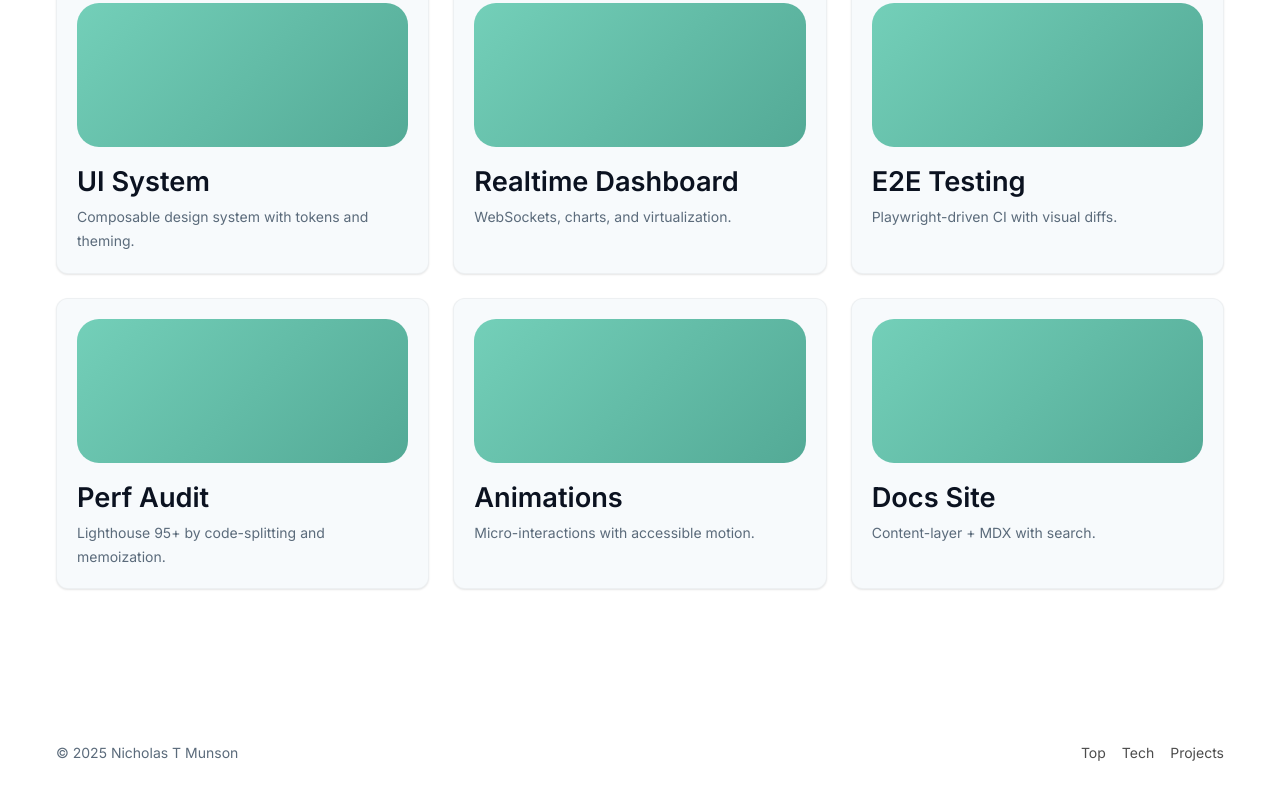
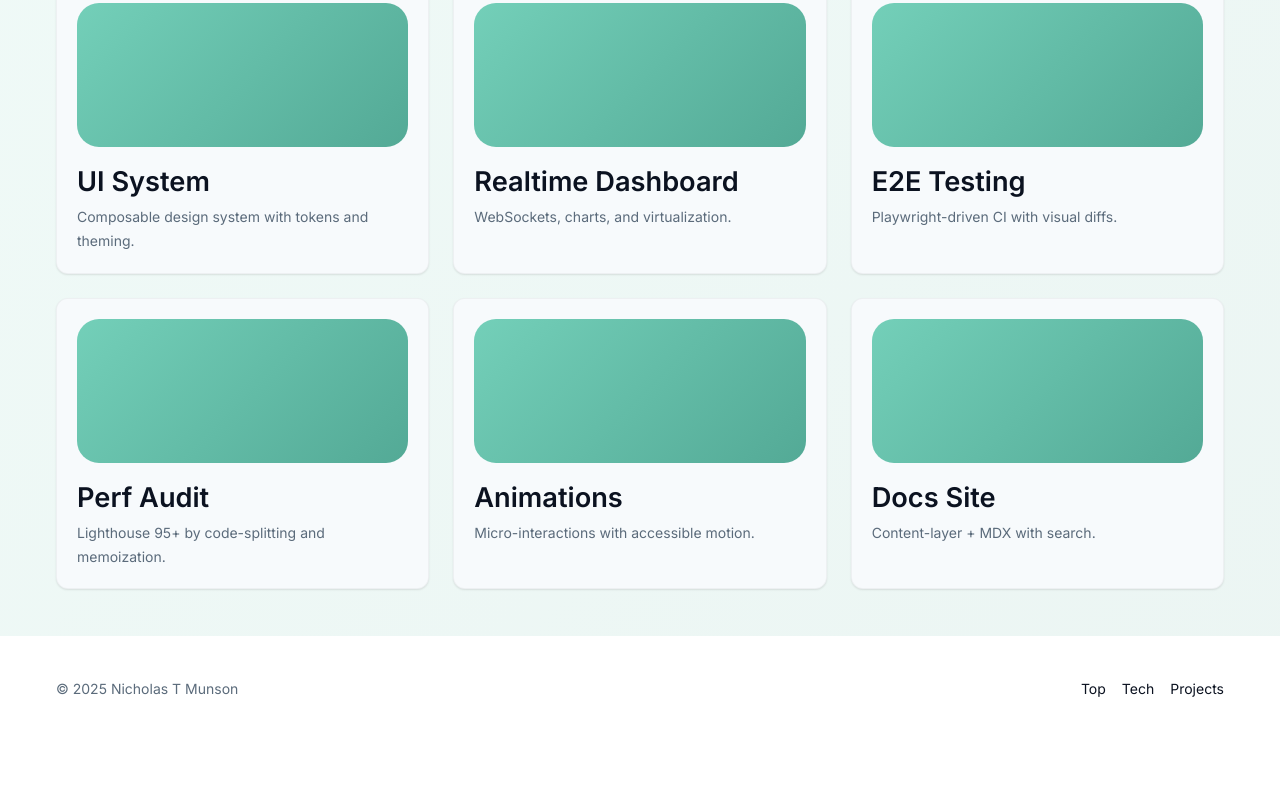
Before and after one commit to NicholasMunson/ntmdevdotcom, a Next.js app: page / in a window 1280 px wide. Shown: the part 1860-2660 px from the top of the page. After the commit the page ends 2601 px from the top, so only its background shows below. Built offline with nearby package versions, Linux system fonts and the light colour scheme.

Commit message:
Add Section component for reusable layout; update Projects and Technolgies components to utilize Section for improved structure and styling consistency.

```diff
--- /dev/null
+++ b/src/app/components/Section.tsx
@@ -0,0 +1,38 @@
+import { CSSProperties, ReactNode } from "react";
+
+interface SectionProps {
+  id?: string;
+  children: ReactNode;
+  className?: string;
+  style?: CSSProperties;
+  overlay?: boolean;
+  overlayClassName?: string;
+  containerClassName?: string;
+}
+
+export default function Section({
+  id,
+  children,
+  className = "",
+  style,
+  overlay = false,
+  overlayClassName = "",
+  containerClassName = "",
+}: SectionProps) {
+  return (
+    <section
+      id={id}
+      className={`section relative overflow-hidden ${className}`}
+      style={style}
+    >
+      {overlay && (
+        <div
+          className={`absolute inset-0 brand-gradient opacity-[0.08] ${overlayClassName}`}
+        />
+      )}
+      <div className={`container relative z-10 ${containerClassName}`}>
+        {children}
+      </div>
+    </section>
+  );
+}
--- a/src/app/components/footerPage/Footer.tsx
+++ b/src/app/components/footerPage/Footer.tsx
@@ -1,25 +1,32 @@
+"use client";
+import { useTheme } from "@/app/providers/ThemeProvider";
 export default function Footer() {
+  const { isDark } = useTheme();
+
+  const linkClasses = isDark
+    ? "hover:text-white hover:bg-white/10"
+    : "hover:text-black hover:bg-black/5";
   return (
-    <footer className="border-t border-white/10 mt-16">
+    <footer className="border-t border-white/10">
       <div className="container py-10 flex items-center justify-between">
         <p className="text-sm muted">
           © {new Date().getFullYear()} Nicholas T Munson
         </p>
         <div className="flex items-center gap-4 text-sm">
           <a
-            className="text-black/70 dark:text-white/70 hover:text-black dark:hover:text-white"
+            className={linkClasses}
             href="#intro"
           >
             Top
           </a>
           <a
-            className="text-black/70 dark:text-white/70 hover:text-black dark:hover:text-white"
+            className={linkClasses}
             href="#technologies"
           >
             Tech
           </a>
           <a
-            className="text-black/70 dark:text-white/70 hover:text-black dark:hover:text-white"
+            className={linkClasses}
             href="#projects"
           >
             Projects
--- a/src/app/components/header/header.tsx
+++ b/src/app/components/header/header.tsx
@@ -34,15 +34,17 @@ export default function Header() {
 
   return (
     <header className="fixed top-0 left-0 right-0 z-50 h-24 flex items-center border-b border-white/10 bg-[var(--color-surface)]">
-      <div className="container flex items-center justify-between gap-6">
-        <Logo />
+      <div className="container grid grid-cols-3 items-center">
+        <div className="justify-self-start">
+          <Logo />
+        </div>
         <p
-          className="hidden md:block text-3xl font-extrabold tracking-tight text-gradient"
+          className="hidden md:block text-3xl font-extrabold tracking-tight text-gradient justify-self-center text-center col-start-2"
           style={{ opacity }}
         >
           Nicholas T Munson
         </p>
-        <div className="flex items-center gap-3">
+        <div className="flex items-center gap-3 justify-self-end">
           <Links />
           <ThemeToggle />
         </div>
--- a/src/app/components/introPage/Intro.tsx
+++ b/src/app/components/introPage/Intro.tsx
@@ -1,7 +1,6 @@
 "use client";
 import { useParallax } from "../../hooks/useParallax";
 import { useTypingEffect } from "../../hooks/useTypingEffect";
-import Image from "next/image";
 
 interface IntroProps {
   parallaxConfig: {
@@ -17,7 +16,7 @@ export default function Intro({ parallaxConfig }: IntroProps) {
     "Product-focused Frontend Engineer",
     // "Problem Solver, Builder, and Leader",
     // "I build digital solutions that matter",
-    // "Let's build something together!",
+    "Let's build something together!",
   ];
 
   const { displayText } = useTypingEffect({
@@ -57,16 +56,6 @@ export default function Intro({ parallaxConfig }: IntroProps) {
             Tech I Use
           </a>
         </div>
-        {/* <div className="flex flex-col items-center absolute bottom-8">
-          <p className="text-sm muted mb-2">Scroll to explore</p>
-          <Image
-            src="/arrow-down.svg"
-            alt="Scroll down"
-            width={40}
-            height={40}
-            className="animate-bounce opacity-70"
-          />
-        </div> */}
       </div>
     </section>
   );
--- a/src/app/components/projectsPage/Projects.tsx
+++ b/src/app/components/projectsPage/Projects.tsx
@@ -1,5 +1,6 @@
 "use client";
 import { useParallax } from "../../hooks/useParallax";
+import Section from "../Section";
 
 interface ProjectsProps {
   parallaxConfig: {
@@ -11,14 +12,13 @@ interface ProjectsProps {
 export default function Projects({ parallaxConfig }: ProjectsProps) {
   const { transform } = useParallax(parallaxConfig);
   return (
-    <section id="projects" className="section relative z-20 w-full">
-      <div className="container w-full">
-        <div className="mb-8 text-center">
-          <h2 className="text-3xl font-bold">Projects</h2>
-          <p className="muted">Selected work demonstrating performance, accessibility, and polish.</p>
-        </div>
+    <Section id="projects" overlay containerClassName="w-full">
+      <div className="mb-8 text-center">
+        <h2 className="text-3xl font-bold">Projects</h2>
+        <p className="muted">Selected work demonstrating performance, accessibility, and polish.</p>
+      </div>
 
-        <div style={{ transform }} className="grid grid-cols-1 sm:grid-cols-2 lg:grid-cols-3 gap-6">
+      <div style={{ transform }} className="grid grid-cols-1 sm:grid-cols-2 lg:grid-cols-3 gap-6">
           {[
             { title: "UI System", desc: "Composable design system with tokens and theming.", link: "#" },
             { title: "Realtime Dashboard", desc: "WebSockets, charts, and virtualization.", link: "#" },
@@ -33,8 +33,7 @@ export default function Projects({ parallaxConfig }: ProjectsProps) {
               <p className="text-sm muted">{p.desc}</p>
             </a>
           ))}
-        </div>
       </div>
-    </section>
+    </Section>
   )
 }
--- a/src/app/components/technolgyPage/Technolgies.tsx
+++ b/src/app/components/technolgyPage/Technolgies.tsx
@@ -1,5 +1,6 @@
 "use client";
 import { useParallax } from "../../hooks/useParallax";
+import Section from "../Section";
 
 interface TechnolgiesProps {
   parallaxConfig: {
@@ -12,12 +13,12 @@ export default function Technolgies({ parallaxConfig }: TechnolgiesProps) {
   const { transform } = useParallax(parallaxConfig);
 
   return (
-    <section
+    <Section
       id="technologies"
-      className="section relative z-20 w-full"
+      overlay
       style={{ transform }}
+      containerClassName="flex flex-col items-center gap-8"
     >
-      <div className="container flex flex-col items-center gap-8">
       <h2 className="text-3xl font-bold">Technologies</h2>
       <ul className="grid grid-cols-2 sm:grid-cols-3 md:grid-cols-4 lg:grid-cols-6 gap-3 w-full">
         {[
@@ -42,7 +43,6 @@ export default function Technolgies({ parallaxConfig }: TechnolgiesProps) {
           </li>
         ))}
       </ul>
-      </div>
-    </section>
+    </Section>
   );
 }
```
Lines whose indentation alone changed are shown as unchanged.
